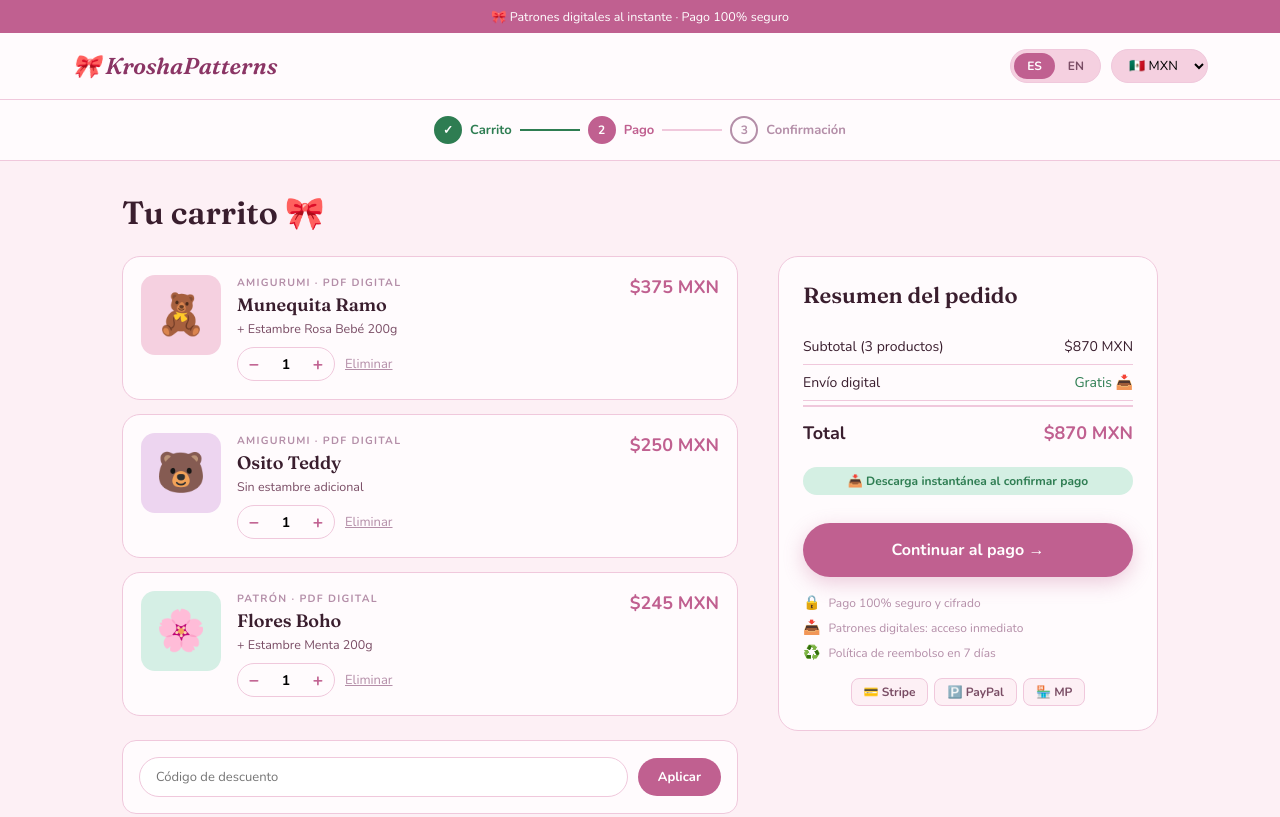
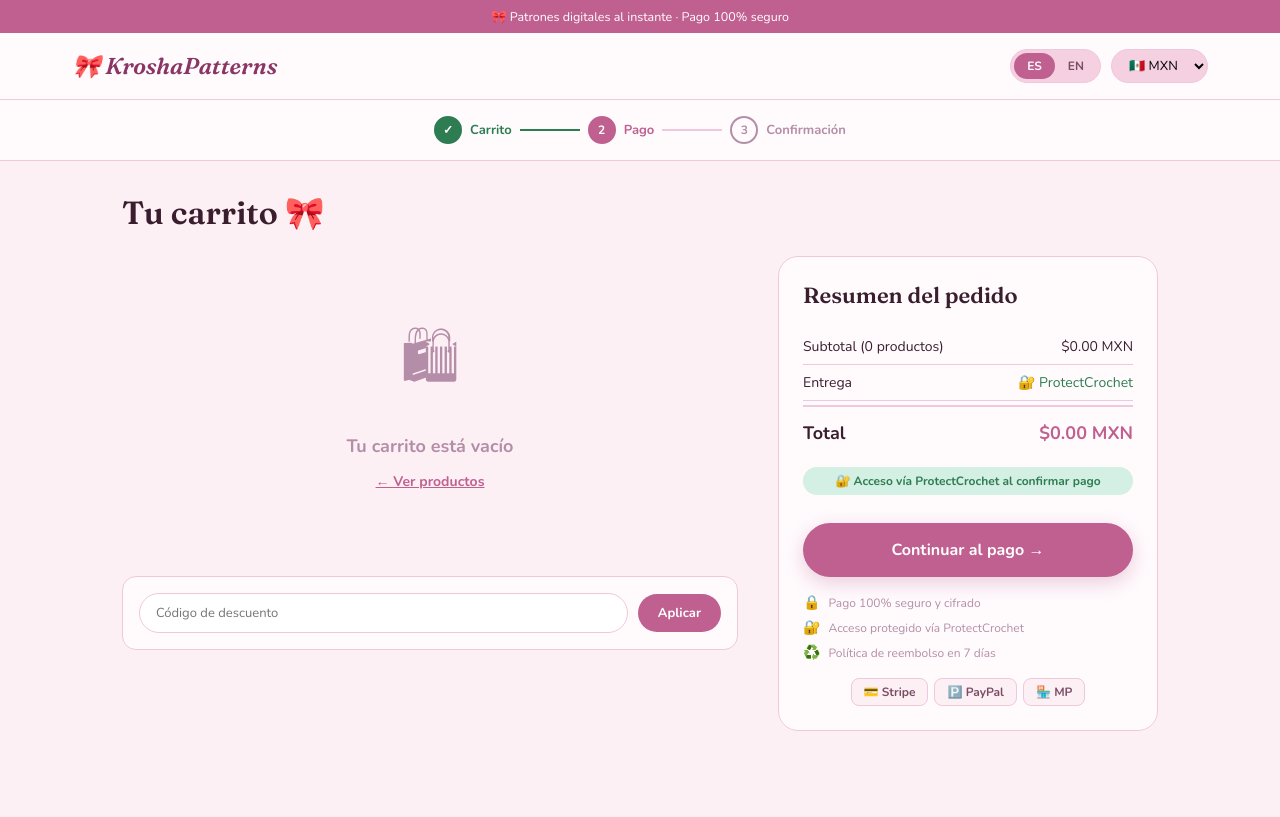
Before and after one commit to protectcrochet/kroshapatterns, a website: page krosha-checkout.html in a window 1280 px wide. Shown: the top 817 px of the page. Drawn offline with nearby package versions, Linux system fonts and the light colour scheme.

Commit message:
Carrito dinámico desde localStorage

```diff
--- a/krosha-checkout.html
+++ b/krosha-checkout.html
@@ -247,60 +247,8 @@ footer{background:var(--pink-text);color:rgba(255,220,235,.8);padding:30px 2rem;
   <h2 class="cart-title" data-es="Tu carrito 🎀" data-en="Your cart 🎀">Tu carrito 🎀</h2>
   <div class="cart-layout">
     <div>
-      <!-- ITEMS -->
-      <div class="cart-items" id="cart-items">
-        <div class="cart-item">
-          <div class="ci-img p1">🧸</div>
-          <div class="ci-body">
-            <div class="ci-cat" data-es="Amigurumi · PDF Digital" data-en="Amigurumi · Digital PDF">Amigurumi · PDF Digital</div>
-            <div class="ci-name" data-es="Munequita Ramo" data-en="Bouquet Doll">Munequita Ramo</div>
-            <div class="ci-detail" data-es="+ Estambre Rosa Bebé 200g" data-en="+ Baby Pink Yarn 200g">+ Estambre Rosa Bebé 200g</div>
-            <div class="ci-actions">
-              <div class="qty-box">
-                <button class="qty-btn" onclick="chQty(this,-1)">−</button>
-                <input class="qty-n" value="1" readonly>
-                <button class="qty-btn" onclick="chQty(this,1)">+</button>
-              </div>
-              <button class="remove-btn" onclick="removeItem(this)" data-es="Eliminar" data-en="Remove">Eliminar</button>
-            </div>
-          </div>
-          <div class="ci-price" data-price="375" id="ci-price-1">$375 MXN</div>
-        </div>
-        <div class="cart-item">
-          <div class="ci-img p2">🐻</div>
-          <div class="ci-body">
-            <div class="ci-cat" data-es="Amigurumi · PDF Digital" data-en="Amigurumi · Digital PDF">Amigurumi · PDF Digital</div>
-            <div class="ci-name" data-es="Osito Teddy" data-en="Teddy Bear">Osito Teddy</div>
-            <div class="ci-detail" data-es="Sin estambre adicional" data-en="No extra yarn">Sin estambre adicional</div>
-            <div class="ci-actions">
-              <div class="qty-box">
-                <button class="qty-btn" onclick="chQty(this,-1)">−</button>
-                <input class="qty-n" value="1" readonly>
-                <button class="qty-btn" onclick="chQty(this,1)">+</button>
-              </div>
-              <button class="remove-btn" onclick="removeItem(this)" data-es="Eliminar" data-en="Remove">Eliminar</button>
-            </div>
-          </div>
-          <div class="ci-price" data-price="250" id="ci-price-2">$250 MXN</div>
-        </div>
-        <div class="cart-item">
-          <div class="ci-img p3">🌸</div>
-          <div class="ci-body">
-            <div class="ci-cat" data-es="Patrón · PDF Digital" data-en="Pattern · Digital PDF">Patrón · PDF Digital</div>
-            <div class="ci-name" data-es="Flores Boho" data-en="Boho Flowers">Flores Boho</div>
-            <div class="ci-detail" data-es="+ Estambre Menta 200g" data-en="+ Mint Yarn 200g">+ Estambre Menta 200g</div>
-            <div class="ci-actions">
-              <div class="qty-box">
-                <button class="qty-btn" onclick="chQty(this,-1)">−</button>
-                <input class="qty-n" value="1" readonly>
-                <button class="qty-btn" onclick="chQty(this,1)">+</button>
-              </div>
-              <button class="remove-btn" onclick="removeItem(this)" data-es="Eliminar" data-en="Remove">Eliminar</button>
-            </div>
-          </div>
-          <div class="ci-price" data-price="245" id="ci-price-3">$245 MXN</div>
-        </div>
-      </div>
+      <!-- ITEMS — rendered dynamically from localStorage -->
+      <div class="cart-items" id="cart-items"></div>
 
       <!-- COUPON -->
       <div class="coupon-row">
@@ -312,15 +260,15 @@ footer{background:var(--pink-text);color:rgba(255,220,235,.8);padding:30px 2rem;
     <!-- SUMMARY -->
     <div class="summary-box">
       <h3 data-es="Resumen del pedido" data-en="Order summary">Resumen del pedido</h3>
-      <div class="sum-row"><span data-es="Subtotal (3 productos)" data-en="Subtotal (3 items)">Subtotal (3 productos)</span><span id="subtotal">$870 MXN</span></div>
-      <div class="sum-row" id="discount-row" style="display:none;color:var(--green);"><span data-es="Descuento KROSHA10" data-en="Discount KROSHA10">Descuento KROSHA10</span><span id="discount-val">−$87 MXN</span></div>
-      <div class="sum-row"><span data-es="Envío digital" data-en="Digital delivery">Envío digital</span><span style="color:var(--green);" data-es="Gratis 📥" data-en="Free 📥">Gratis 📥</span></div>
-      <div class="sum-row total"><span data-es="Total" data-en="Total">Total</span><span id="total">$870 MXN</span></div>
-      <div class="digital-badge" data-es="📥 Descarga instantánea al confirmar pago" data-en="📥 Instant download after payment">📥 Descarga instantánea al confirmar pago</div>
+      <div class="sum-row"><span id="subtotal-label">Subtotal (0 productos)</span><span id="subtotal">$0 MXN</span></div>
+      <div class="sum-row" id="discount-row" style="display:none;color:var(--green);"><span data-es="Descuento KROSHA10" data-en="Discount KROSHA10">Descuento KROSHA10</span><span id="discount-val"></span></div>
+      <div class="sum-row"><span data-es="Entrega" data-en="Delivery">Entrega</span><span style="color:var(--green);" data-es="🔐 ProtectCrochet" data-en="🔐 ProtectCrochet">🔐 ProtectCrochet</span></div>
+      <div class="sum-row total"><span data-es="Total" data-en="Total">Total</span><span id="total">$0 MXN</span></div>
+      <div class="digital-badge" data-es="🔐 Acceso vía ProtectCrochet al confirmar pago" data-en="🔐 Access via ProtectCrochet after payment">🔐 Acceso vía ProtectCrochet al confirmar pago</div>
       <button class="btn-checkout" onclick="goToCheckout()" data-es="Continuar al pago →" data-en="Proceed to payment →">Continuar al pago →</button>
       <div class="trust-badges">
         <div class="trust-badge"><span class="trust-icon">🔒</span><span data-es="Pago 100% seguro y cifrado" data-en="100% secure & encrypted payment">Pago 100% seguro y cifrado</span></div>
-        <div class="trust-badge"><span class="trust-icon">📥</span><span data-es="Patrones digitales: acceso inmediato" data-en="Digital patterns: instant access">Patrones digitales: acceso inmediato</span></div>
+        <div class="trust-badge"><span class="trust-icon">🔐</span><span data-es="Acceso protegido vía ProtectCrochet" data-en="Protected access via ProtectCrochet">Acceso protegido vía ProtectCrochet</span></div>
         <div class="trust-badge"><span class="trust-icon">♻️</span><span data-es="Política de reembolso en 7 días" data-en="7-day refund policy">Política de reembolso en 7 días</span></div>
       </div>
       <div class="pay-icons">
@@ -446,37 +394,12 @@ footer{background:var(--pink-text);color:rgba(255,220,235,.8);padding:30px 2rem;
     <!-- MINI SUMMARY -->
     <div class="mini-summary">
       <h3 data-es="Tu pedido" data-en="Your order">Tu pedido</h3>
-      <div class="mini-items">
-        <div class="mini-item">
-          <div class="mini-img p1">🧸</div>
-          <div class="mini-info">
-            <h4 data-es="Munequita Ramo + Estambre" data-en="Bouquet Doll + Yarn">Munequita Ramo + Estambre</h4>
-            <p data-es="PDF Digital · Rosa Bebé 200g" data-en="Digital PDF · Baby Pink 200g">PDF Digital · Rosa Bebé 200g</p>
-          </div>
-          <span class="mini-price" data-price="375">$375 MXN</span>
-        </div>
-        <div class="mini-item">
-          <div class="mini-img p2">🐻</div>
-          <div class="mini-info">
-            <h4 data-es="Osito Teddy" data-en="Teddy Bear">Osito Teddy</h4>
-            <p data-es="PDF Digital" data-en="Digital PDF">PDF Digital</p>
-          </div>
-          <span class="mini-price" data-price="250">$250 MXN</span>
-        </div>
-        <div class="mini-item">
-          <div class="mini-img p3">🌸</div>
-          <div class="mini-info">
-            <h4 data-es="Flores Boho + Estambre" data-en="Boho Flowers + Yarn">Flores Boho + Estambre</h4>
-            <p data-es="PDF Digital · Menta 200g" data-en="Digital PDF · Mint 200g">PDF Digital · Menta 200g</p>
-          </div>
-          <span class="mini-price" data-price="245">$245 MXN</span>
-        </div>
-      </div>
+      <div class="mini-items" id="mini-items"></div>
       <div class="mini-divider"></div>
-      <div class="mini-row"><span data-es="Subtotal" data-en="Subtotal">Subtotal</span><span id="ms-subtotal">$870 MXN</span></div>
-      <div class="mini-row" id="ms-discount-row" style="display:none;color:var(--green);"><span data-es="Descuento" data-en="Discount">Descuento</span><span id="ms-discount">−$87 MXN</span></div>
-      <div class="mini-row"><span data-es="Entrega digital" data-en="Digital delivery">Entrega digital</span><span style="color:var(--green);" data-es="Gratis" data-en="Free">Gratis</span></div>
-      <div class="mini-row total"><span data-es="Total" data-en="Total">Total</span><span id="ms-total">$870 MXN</span></div>
+      <div class="mini-row"><span data-es="Subtotal" data-en="Subtotal">Subtotal</span><span id="ms-subtotal">$0 MXN</span></div>
+      <div class="mini-row" id="ms-discount-row" style="display:none;color:var(--green);"><span data-es="Descuento" data-en="Discount">Descuento</span><span id="ms-discount"></span></div>
+      <div class="mini-row"><span data-es="Entrega" data-en="Delivery">Entrega</span><span style="color:var(--green);" data-es="ProtectCrochet 🔐" data-en="ProtectCrochet 🔐">ProtectCrochet 🔐</span></div>
+      <div class="mini-row total"><span data-es="Total" data-en="Total">Total</span><span id="ms-total">$0 MXN</span></div>
     </div>
   </div>
 </div>
@@ -538,38 +461,87 @@ footer{background:var(--pink-text);color:rgba(255,220,235,.8);padding:30px 2rem;
 </footer>
 
 <script>
-const rates={MXN:1,USD:.052,EUR:.048,DOP:3.12,CAD:.071,GBP:.041};
-const syms={MXN:'$',USD:'USD $',EUR:'€',DOP:'RD$',CAD:'CA$',GBP:'£'};
+const rates={MXN:1,USD:.052,EUR:.048,DOP:3.12,CAD:.071,GBP:.041,ARS:53};
+const syms={MXN:'$',USD:'USD $',EUR:'€',DOP:'RD$',CAD:'CA$',GBP:'£',ARS:'$'};
 let cur='MXN', lang='es', hasDiscount=false, selPayMethod='stripe';
-const basePrices=[375,250,245];
 
 function f(mxn){const v=mxn*rates[cur];return syms[cur]+(v<10?v.toFixed(2):Math.round(v))+' '+cur;}
+function saveCart(c){localStorage.setItem(CART_KEY,JSON.stringify(c));}
 
-function updatePrices(){
-  const sub=basePrices.reduce((a,b)=>a+b,0);
+function renderCart(){
+  const cart=getCartItems();
+  const container=document.getElementById('cart-items');
+  if(!cart.length){
+    container.innerHTML=`
+      <div style="text-align:center;padding:60px 20px;color:var(--text-light);">
+        <div style="font-size:60px;margin-bottom:16px;">🛍</div>
+        <div style="font-size:18px;font-weight:700;margin-bottom:12px;">${lang==='es'?'Tu carrito está vacío':'Your cart is empty'}</div>
+        <a href="index.html" style="color:var(--pink-dark);font-weight:700;font-size:14px;">${lang==='es'?'← Ver productos':'← See products'}</a>
+      </div>`;
+    updateSummary(0);return;
+  }
+  container.innerHTML=cart.map((item,i)=>`
+    <div class="cart-item" data-id="${item.id}">
+      <div class="ci-img p${(i%3)+1}" style="background:var(--pink-mid);overflow:hidden;border-radius:14px;">
+        ${item.img?`<img src="${item.img}" style="width:100%;height:100%;object-fit:cover;" onerror="this.style.display='none'">`:'🧸'}
+      </div>
+      <div class="ci-body">
+        <div class="ci-cat">Patrón · KroshaPatterns</div>
+        <div class="ci-name">${item.title}</div>
+        <div class="ci-detail">${f(item.price)} ${lang==='es'?'c/u':'each'}</div>
+        <div class="ci-actions">
+          <div class="qty-box">
+            <button class="qty-btn" onclick="chQty(this,-1,${item.id})">−</button>
+            <input class="qty-n" value="${item.qty}" readonly>
+            <button class="qty-btn" onclick="chQty(this,1,${item.id})">+</button>
+          </div>
+          <button class="remove-btn" onclick="removeItem(${item.id})">${lang==='es'?'Eliminar':'Remove'}</button>
+        </div>
+      </div>
+      <div class="ci-price">${f(item.price*item.qty)}</div>
+    </div>`).join('');
+  const sub=cart.reduce((a,i)=>a+(i.price*i.qty),0);
+  updateSummary(sub);
+  renderMiniSummary(cart,sub);
+}
+
+function updateSummary(sub){
   const disc=hasDiscount?Math.round(sub*.1):0;
   const total=sub-disc;
-  document.getElementById('subtotal').textContent=f(sub);
-  document.getElementById('total').textContent=f(total);
-  document.getElementById('ms-subtotal').textContent=f(sub);
-  document.getElementById('ms-total').textContent=f(total);
-  document.getElementById('confirm-total').textContent=f(total);
+  const cart=getCartItems();
+  const sl=document.getElementById('subtotal-label');
+  if(sl)sl.textContent=`${lang==='es'?'Subtotal':'Subtotal'} (${cart.length} ${lang==='es'?'producto':'item'}${cart.length!==1?'s':''})`;
+  const s=document.getElementById('subtotal');if(s)s.textContent=f(sub);
+  const t=document.getElementById('total');if(t)t.textContent=f(total);
+  const ct=document.getElementById('confirm-total');if(ct)ct.textContent=f(total);
   if(hasDiscount){
     document.getElementById('discount-val').textContent='−'+f(disc);
-    document.getElementById('ms-discount').textContent='−'+f(disc);
     document.getElementById('discount-row').style.display='flex';
-    document.getElementById('ms-discount-row').style.display='flex';
   }
-  document.querySelectorAll('.ci-price').forEach((el,i)=>{
-    if(basePrices[i])el.textContent=f(basePrices[i]);
-  });
-  document.querySelectorAll('.mini-price').forEach((el,i)=>{
-    const p=parseFloat(el.dataset.price);
-    if(p)el.textContent=f(p);
-  });
 }
 
-function setC(){cur=document.getElementById('cur').value;updatePrices();}
+function renderMiniSummary(cart,sub){
+  const disc=hasDiscount?Math.round(sub*.1):0;
+  const total=sub-disc;
+  const mi=document.getElementById('mini-items');
+  if(mi)mi.innerHTML=cart.map((item,i)=>`
+    <div class="mini-item">
+      <div class="mini-img p${(i%3)+1}" style="background:var(--pink-mid);overflow:hidden;">
+        ${item.img?`<img src="${item.img}" style="width:100%;height:100%;object-fit:cover;" onerror="this.style.display='none'">`:'🧸'}
+      </div>
+      <div class="mini-info"><h4>${item.title}</h4><p>x${item.qty}</p></div>
+      <span class="mini-price">${f(item.price*item.qty)}</span>
+    </div>`).join('');
+  const ms=document.getElementById('ms-subtotal');if(ms)ms.textContent=f(sub);
+  const mt=document.getElementById('ms-total');if(mt)mt.textContent=f(total);
+  if(hasDiscount){
+    const md=document.getElementById('ms-discount');if(md)md.textContent='−'+f(disc);
+    const mdr=document.getElementById('ms-discount-row');if(mdr)mdr.style.display='flex';
+  }
+}
+
+function updatePrices(){renderCart();}
+function setC(){cur=document.getElementById('cur').value;renderCart();}
 
 function setLang(l){
   lang=l;
@@ -578,27 +550,28 @@ function setLang(l){
   document.querySelectorAll('[data-'+l+']').forEach(el=>{el.textContent=el.dataset[l];});
   const ci=document.getElementById('coupon-input');
   if(ci)ci.placeholder=l==='es'?'Código de descuento':'Discount code';
+  renderCart();
 }
 
-function chQty(btn,d){
-  const box=btn.parentElement;
-  const inp=box.querySelector('.qty-n');
-  let v=parseInt(inp.value)+d;
-  if(v<1)v=1;
-  inp.value=v;
+function chQty(btn,d,id){
+  const cart=getCartItems();
+  const item=cart.find(i=>i.id===id);
+  if(!item)return;
+  item.qty=Math.max(1,item.qty+d);
+  saveCart(cart);renderCart();
 }
 
-function removeItem(btn){
-  const item=btn.closest('.cart-item');
-  item.style.opacity='0';item.style.transform='translateX(-20px)';item.style.transition='all .3s';
-  setTimeout(()=>{item.remove();showToast(lang==='es'?'🗑 Eliminado del carrito':'🗑 Removed from cart');},300);
+function removeItem(id){
+  const cart=getCartItems().filter(i=>i.id!==id);
+  saveCart(cart);renderCart();
+  showToast(lang==='es'?'🗑 Eliminado':'🗑 Removed');
 }
 
 function applyCoupon(){
   const v=document.getElementById('coupon-input').value.toUpperCase();
   if(v==='KROSHA10'||v==='KROSHA'){
-    hasDiscount=true;updatePrices();
-    showToast(lang==='es'?'🎀 ¡Cupón aplicado! 10% de descuento':'🎀 Coupon applied! 10% discount');
+    hasDiscount=true;renderCart();
+    showToast(lang==='es'?'🎀 ¡Cupón aplicado! 10% de descuento':'🎀 Coupon applied! 10% off');
   } else {
     showToast(lang==='es'?'❌ Código inválido':'❌ Invalid code');
   }
@@ -1096,7 +1069,7 @@ function showToast(msg){
 
 // init
 setStep(2);
-updatePrices();
+renderCart();
 checkReturnStatus();
 </script>
 </body>
```
